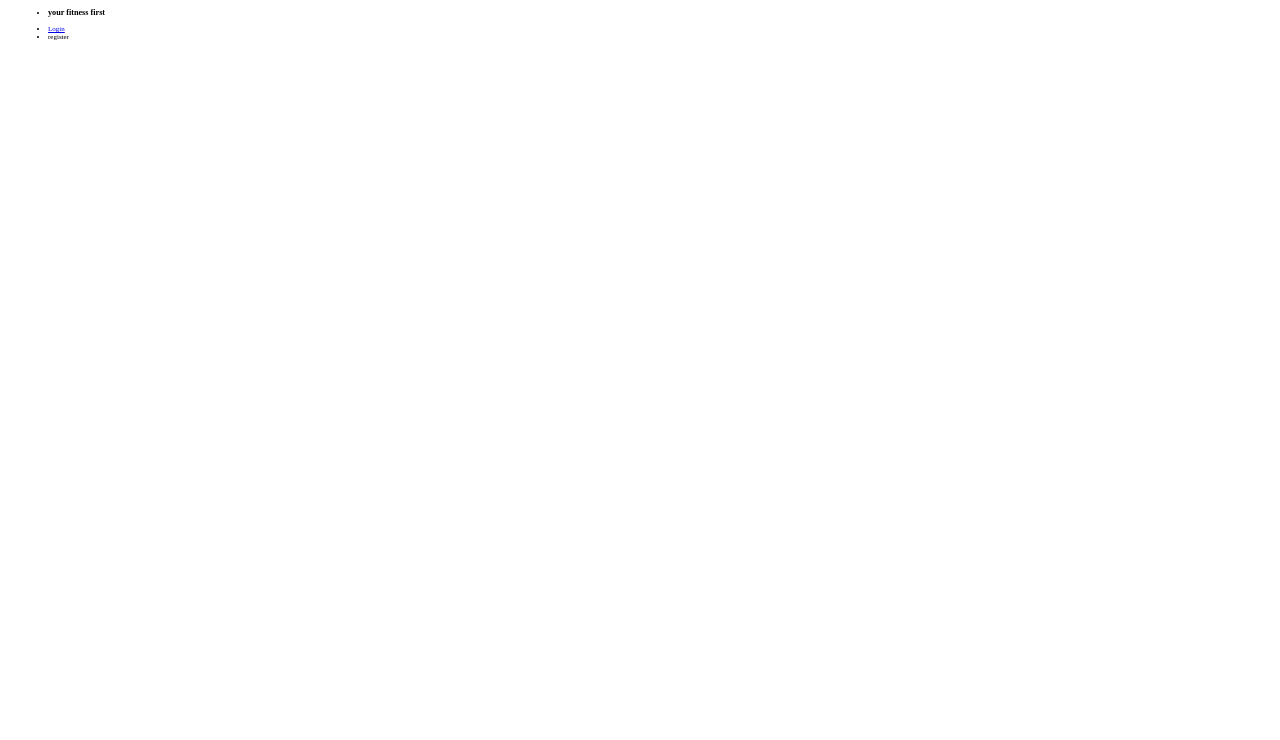
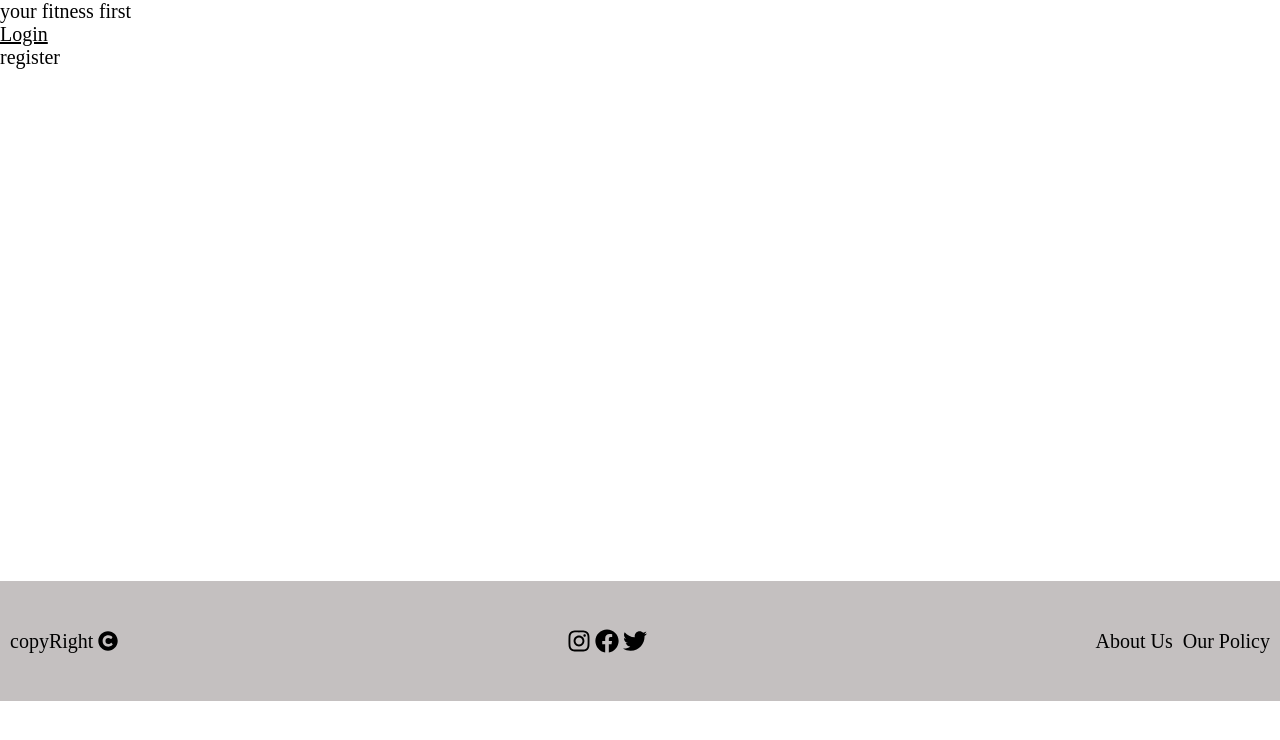
Before and after one commit to C3-WhiteGuards/MERAKI_Academy_Project_5, a React (Create React App) app in the folder frontend/: page /boutUs in a window 1280 px wide. Shown: the top 740 px of the page. Built offline with nearby package versions, Linux system fonts and the light colour scheme.

Commit message:
syle footer

```diff
--- a/frontend/package.json
+++ b/frontend/package.json
@@ -12,6 +12,7 @@
     "jsonwebtoken": "^8.5.1",
     "react": "^17.0.2",
     "react-dom": "^17.0.2",
+    "react-icons": "^4.3.1",
     "react-redux": "^7.2.5",
     "react-router-dom": "^5.2.0",
     "react-scripts": "4.0.3",
--- a/frontend/src/App.js
+++ b/frontend/src/App.js
@@ -4,6 +4,7 @@ import { Gym } from "./components/Gym/Gym";
 import { AddProducts } from "./components/products/product";
 import { Login } from "./components/auth/login";
 import Navigation from "./components/navigation/index"
+import {Footer}  from "./components/Footer/index"
 const App = () => {
   return (
     <div>
@@ -26,7 +27,7 @@ const App = () => {
 
         {/* roqia */}
 
-
+<Footer/>
 
 
 
--- a/frontend/src/components/footer/footer.css
+++ b/frontend/src/components/footer/footer.css
@@ -4,13 +4,14 @@ padding: 0px;
 box-sizing: border-box;
 font-family: 'Crimson Pro', serif;
 color: black;
-
+font-size: 20px;
+font-weight: normal;
 
 }
 
 
 .footerMain{
-    height: 10vh;
+    height: 15vh;
     width: 100%;
     display: flex;
     align-items: center;
@@ -29,13 +30,13 @@ color: black;
 
 .copyRight h5{
 
-font-size: 7px;
+font-size: 20px;
 margin-left: 10px;
 display: flex;
 align-items: center;
 justify-content: space-between;
 text-align: center;
-gap:1px;
+gap:5px;
 font-weight: normal;
 
 
@@ -47,14 +48,14 @@ font-weight: normal;
 .aboutus a{
     text-decoration: none;
 
-  font-size: 7px;
+  font-size: 20px;
   transition: all 0.3s ease 0s;
 }
 
 .aboutus{
     margin-right: 10px;
     display: flex;
-    gap:6px
+    gap:10px
 }
 
 .aboutus a:hover{
--- a/frontend/src/components/footer/index.js
+++ b/frontend/src/components/footer/index.js
@@ -5,7 +5,7 @@ import "./footer.css"
 
 
 
-const Footer = () => {
+export const Footer = () => {
 	return <div className="footerMain">
 		<div className="copyRight">
 			<h5> copyRight <FaCopyright className="copyRight" classicon={FaCopyright}  /></h5>
@@ -22,5 +22,3 @@ const Footer = () => {
  </div>
 	</div>;
 };
-
-export default Footer;
```
Also changed, not shown: 1 other file (tests, documents, lock files or other folders).
